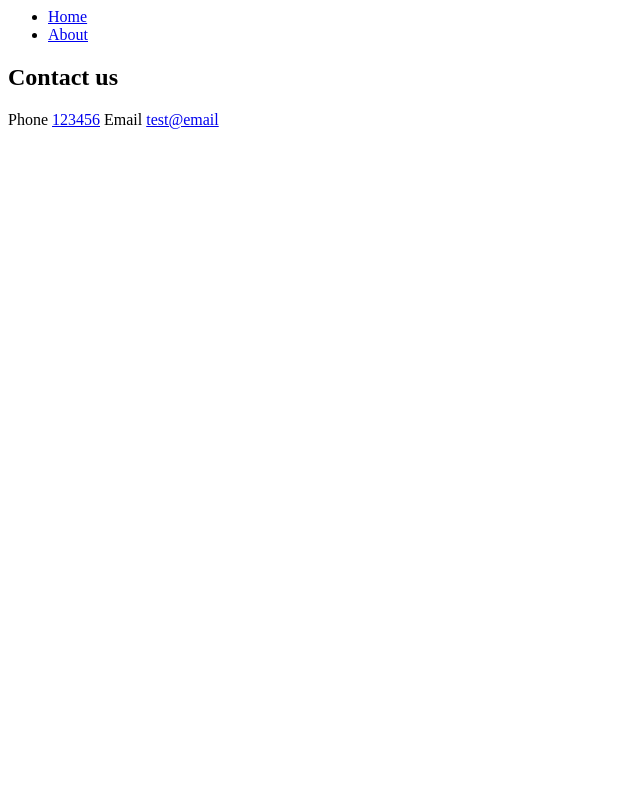
After one commit to ellnix/theodinproject_nodejs, a Node server app: page /about in a window 1280 px wide. The commit adds this page. Shown: the whole page, without its empty margins (0-640 px from the left). Run offline with Node 20, Linux system fonts and the light colour scheme.

Commit message:
Move user view, add about route

```diff
--- a/ejs_intro/app.js
+++ b/ejs_intro/app.js
@@ -12,8 +12,15 @@ const users = ["Rose", "Cake", "Biff"];
 app.set("views", path.join(__dirname, "views"));
 app.set("view engine", "ejs");
 
+const assetsPath = path.join(__dirname, "public");
+app.use(express.static(assetsPath));
+
 app.get("/", (req, res) => {
   res.render("index", { message: "EJS rocks!", links, users });
+});
+
+app.get("/about", (req, res) => {
+  res.render("about", { phone: "123456", email: "test@email", links });
 });
 
 const port = process.env.PORT || 3000;
--- /dev/null
+++ b/ejs_intro/public/styles.css
@@ -0,0 +1,3 @@
+body {
+  color: red;
+}
--- /dev/null
+++ b/ejs_intro/views/about.ejs
@@ -0,0 +1,15 @@
+<html>
+  <head>
+    <title>About Us</title>
+  </head>
+  <body>
+    <%- include('navbar', { links }) %>
+    <section>
+      <header>
+        <h1>Contact us</h1>
+      </header>
+      Phone <a href="tel:<%= phone %>"><%= phone %></a>
+      Email <a href="mailto:<%= email %>"><%= email %></a>
+    </section>
+  </body>
+</html>
--- a/ejs_intro/views/index.ejs
+++ b/ejs_intro/views/index.ejs
@@ -1,5 +1,6 @@
 <html>
   <head>
+    <link rel="stylesheet" href="/styles.css">
     <title>Homepage</title>
   </head>
   <body>
@@ -8,7 +9,7 @@
 
     <ul>
       <% users.forEach(user => { %>
-        <%- include('user', {user}) %>
+        <%- include('users/user', {user}) %>
       <% }) %>
     </ul>
   </body>
```
Also changed, not shown: ejs_intro/views/users/user.ejs (renamed from ejs_intro/views/user.ejs).
